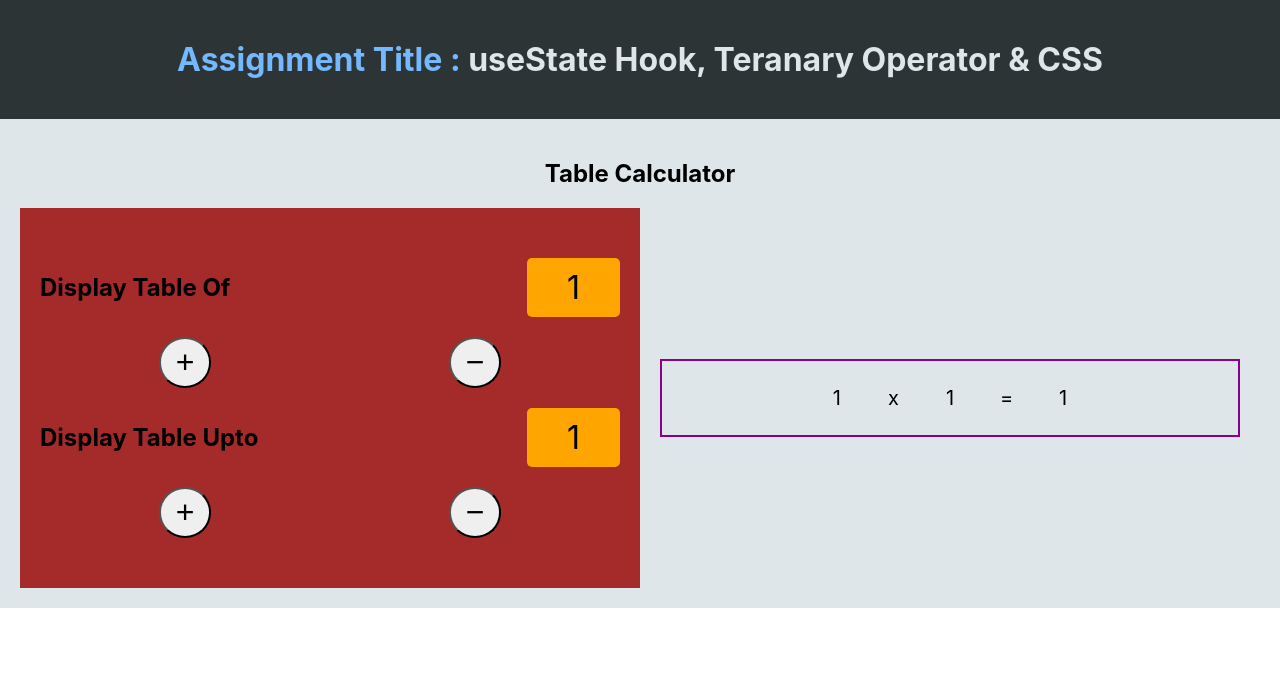
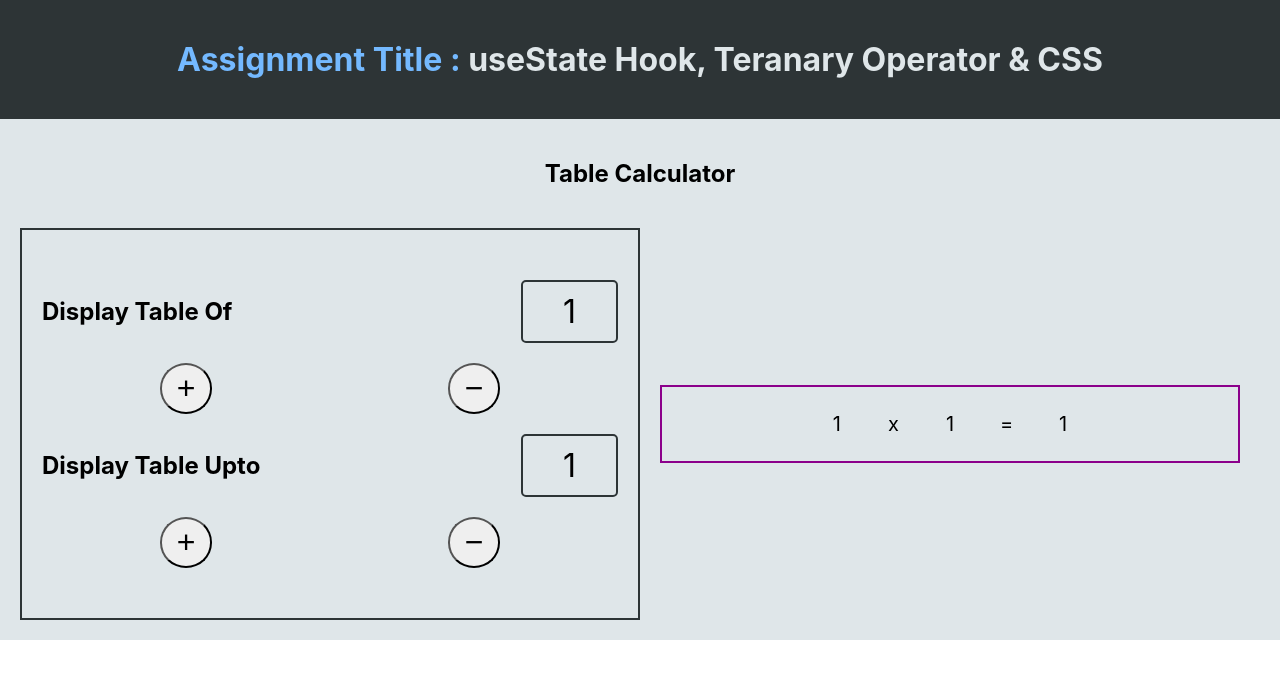
Before and after one commit to m-ammadhassan/bootcamp2020-assignment4, a React (Create React App) app: page / in a window 1280 px wide. Shown: the top 678 px of the page. Built offline with nearby package versions, Linux system fonts and the light colour scheme.

Commit message:
Update App.css

```diff
--- a/src/App.css
+++ b/src/App.css
@@ -31,11 +31,12 @@ main .table-head, main .table-display
 {
   width: 50%;
   padding: 30px 20px;
+  margin: 20px 0 0 0;
 }
 
 .table-head
 {
-  background-color: brown;
+  border: 2px solid #2d3436;
 }
 
 .table-head .table-msg
@@ -51,7 +52,7 @@ main .table-head, main .table-display
 
 .table-head .table-num
 {
-  background-color: orange;
+  border: 2px solid #2d3436;
   border-radius: 5px;
   font-size: 2em;
   padding: 10px 40px;
```
